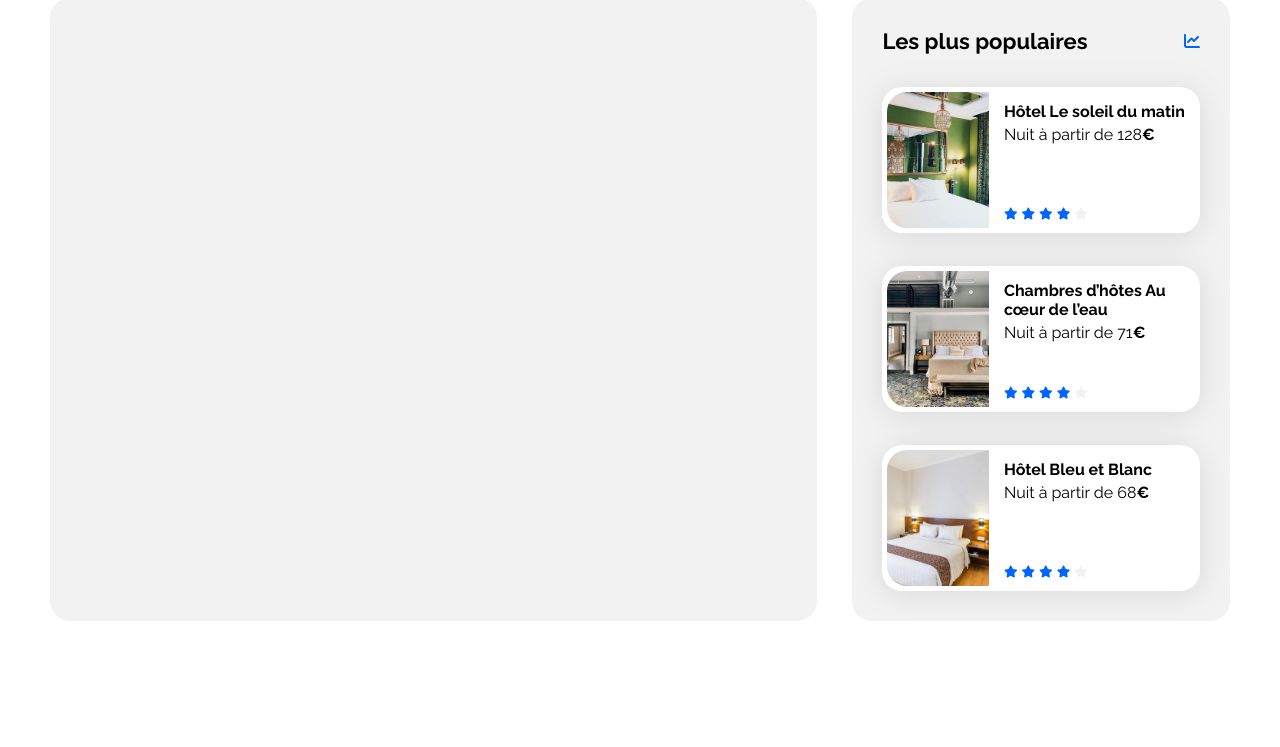
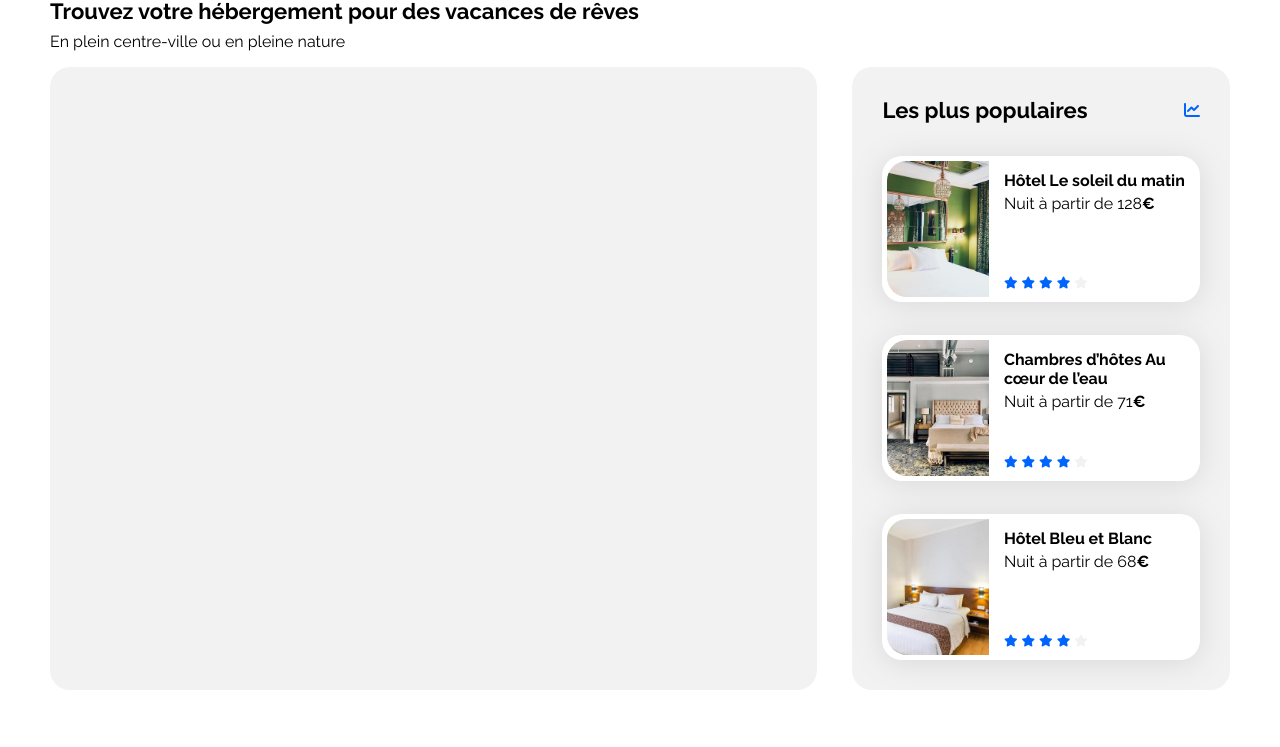
Before and after one commit to Milkliz0rd/Project_HTML-CSS_Booki, a plain HTML site: page index.html in a window 1280 px wide. Shown: the part 53-800 px from the top of the page. Drawn offline with Linux system fonts and the light colour scheme.

Commit message:
Title and subtitle of the form

```diff
--- a/css/style.css
+++ b/css/style.css
@@ -88,6 +88,11 @@ a {
 .section-title {
     margin: 0;
     font-size: 22px;
+}
+
+
+.subtitle {
+    margin-top: 8px;
 }
 
 .card {
--- a/index.html
+++ b/index.html
@@ -25,6 +25,11 @@
                 </ul>
         </header>
         <main>
+            <section class="Title-forms-filters"></section>
+                <h2 class="section-title">Trouvez votre hébergement pour des vacances de rêves</h2>
+                <p class="subtitle">En plein centre-ville ou en pleine nature</p>
+            </section>
+
             <div class="hebergements-and-populaires">
                 <section class="hebergements">
 
```
